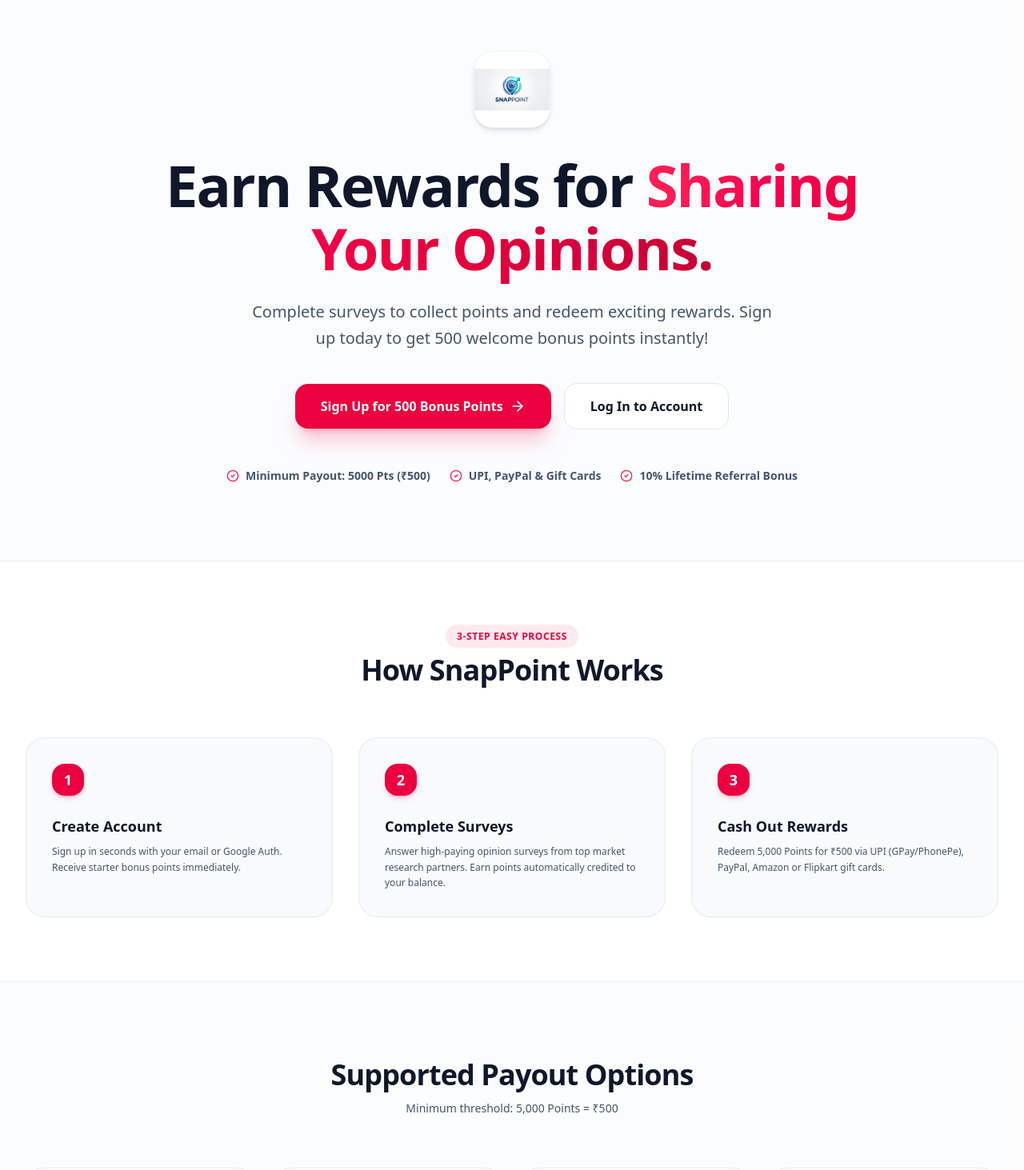
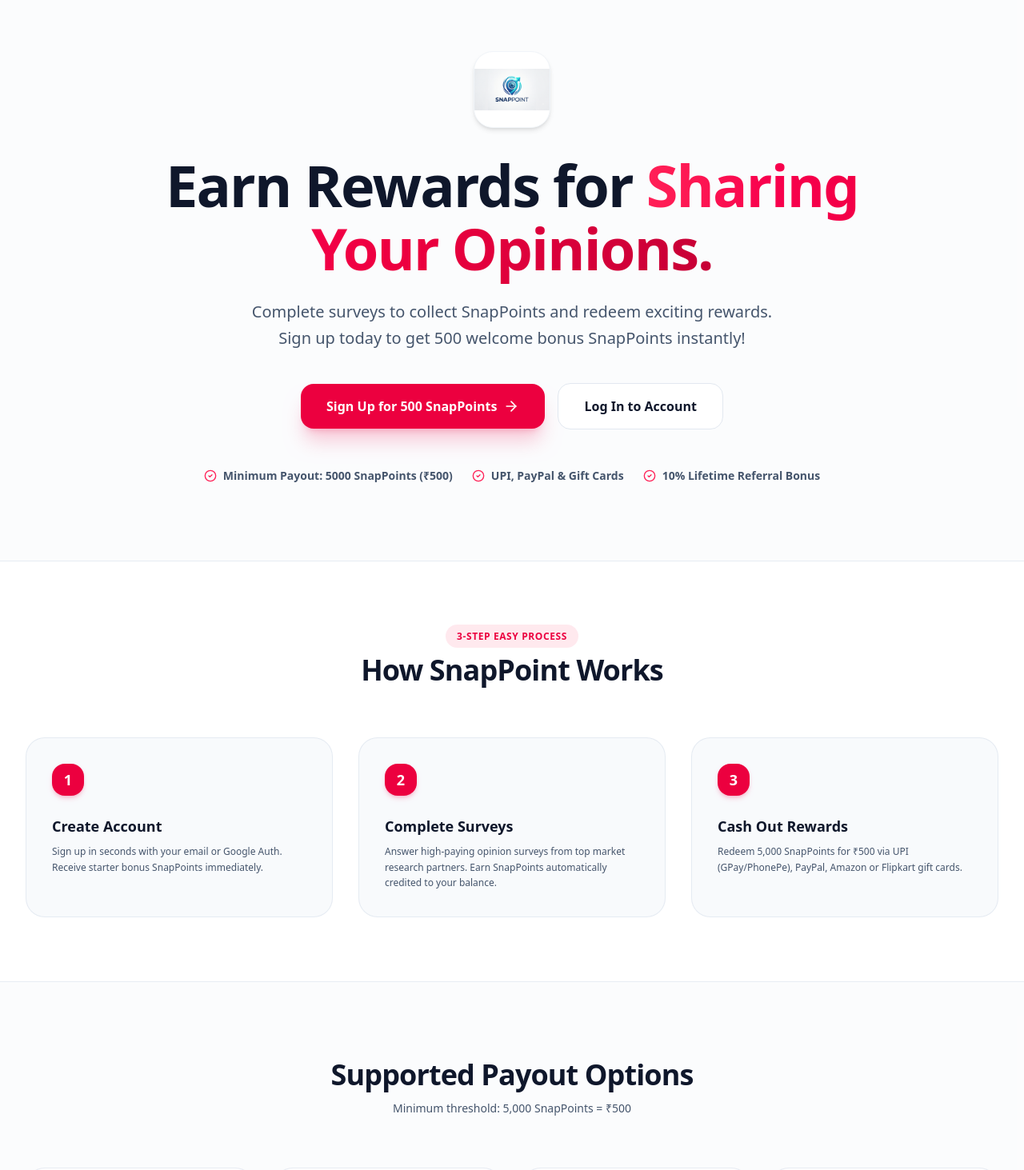
Before and after one commit to codewithsourabhX/SnapPoint, a React (Vite) app: page / in a window 1280 px wide. Shown: the top 1463 px of the page at 80% size. Built offline with nearby package versions, Linux system fonts and the light colour scheme; no server answers.

Commit message:
Rebrand points unit to SnapPoints and change gp to sp

```diff
--- a/src/App.tsx
+++ b/src/App.tsx
@@ -90,7 +90,7 @@
           </div>
 
           <div className="px-3.5 py-1.5 rounded-full bg-rose-600 text-white font-bold text-[11px] flex items-center gap-1.5 shadow-sm shadow-rose-600/20 active:scale-95 transition-all">
-            <span>{(user.points || 0).toLocaleString()} gp</span>
+            <span>{(user.points || 0).toLocaleString()} sp</span>
             <span className="opacity-70">≈</span>
             <span>INR {(user.balanceInRupees || 0).toLocaleString()}</span>
           </div>
--- a/src/components/auth/SignUpPage.tsx
+++ b/src/components/auth/SignUpPage.tsx
@@ -163,7 +163,7 @@
             Create Free SnapPoint Account
           </h2>
           <p className="text-xs font-bold text-rose-600 dark:text-rose-400 mt-1">
-            🎁 Get 500 Bonus Points (₹50) on sign up!
+            🎁 Get 500 Bonus SnapPoints (₹50) on sign up!
           </p>
         </div>
 
--- a/src/components/landing/LandingPage.tsx
+++ b/src/components/landing/LandingPage.tsx
@@ -58,7 +58,7 @@
             transition={{ delay: 0.2 }}
             className="mt-6 text-lg sm:text-xl text-slate-600 dark:text-slate-300 max-w-2xl mx-auto leading-relaxed"
           >
-            Complete surveys to collect points and redeem exciting rewards. Sign up today to get 500 welcome bonus points instantly!
+            Complete surveys to collect SnapPoints and redeem exciting rewards. Sign up today to get 500 welcome bonus SnapPoints instantly!
           </motion.p>
 
           {/* CTA Buttons */}
@@ -72,7 +72,7 @@
               onClick={() => setCurrentPage('signup')}
               className="w-full sm:w-auto px-8 py-4 rounded-2xl bg-rose-600 hover:bg-rose-500 text-white font-extrabold text-base shadow-xl shadow-rose-600/20 transition-all flex items-center justify-center gap-2 group active:scale-95 cursor-pointer"
             >
-              <span>Sign Up for 500 Bonus Points</span>
+              <span>Sign Up for 500 SnapPoints</span>
               <ArrowRight className="w-5 h-5 group-hover:translate-x-1 transition-transform" />
             </button>
 
@@ -93,7 +93,7 @@
           >
             <div className="flex items-center gap-2">
               <CheckCircle2 className="w-4 h-4 text-rose-500" />
-              <span>Minimum Payout: 5000 Pts (₹500)</span>
+              <span>Minimum Payout: 5000 SnapPoints (₹500)</span>
             </div>
             <div className="flex items-center gap-2">
               <CheckCircle2 className="w-4 h-4 text-rose-500" />
@@ -127,7 +127,7 @@
               </div>
               <h3 className="text-lg font-bold text-slate-900 dark:text-white mb-2">Create Account</h3>
               <p className="text-xs text-slate-600 dark:text-slate-400 leading-relaxed">
-                Sign up in seconds with your email or Google Auth. Receive starter bonus points immediately.
+                Sign up in seconds with your email or Google Auth. Receive starter bonus SnapPoints immediately.
               </p>
             </div>
 
@@ -138,7 +138,7 @@
               </div>
               <h3 className="text-lg font-bold text-slate-900 dark:text-white mb-2">Complete Surveys</h3>
               <p className="text-xs text-slate-600 dark:text-slate-400 leading-relaxed">
-                Answer high-paying opinion surveys from top market research partners. Earn points automatically credited to your balance.
+                Answer high-paying opinion surveys from top market research partners. Earn SnapPoints automatically credited to your balance.
               </p>
             </div>
 
@@ -149,7 +149,7 @@
               </div>
               <h3 className="text-lg font-bold text-slate-900 dark:text-white mb-2">Cash Out Rewards</h3>
               <p className="text-xs text-slate-600 dark:text-slate-400 leading-relaxed">
-                Redeem 5,000 Points for ₹500 via UPI (GPay/PhonePe), PayPal, Amazon or Flipkart gift cards.
+                Redeem 5,000 SnapPoints for ₹500 via UPI (GPay/PhonePe), PayPal, Amazon or Flipkart gift cards.
               </p>
             </div>
           </div>
@@ -164,7 +164,7 @@
               Supported Payout Options
             </h2>
             <p className="text-slate-600 dark:text-slate-400 text-sm mt-3">
-              Minimum threshold: 5,000 Points = ₹500
+              Minimum threshold: 5,000 SnapPoints = ₹500
             </p>
           </div>
 
--- a/src/components/profile/ProfilePage.tsx
+++ b/src/components/profile/ProfilePage.tsx
@@ -292,9 +292,9 @@
           <span className="text-[9px] px-2 py-0.5 rounded bg-rose-500/10 text-rose-600 font-extrabold uppercase tracking-wider">
             Earn 10% Commission
           </span>
-          <h3 className="text-sm font-extrabold text-slate-900">Invite Friends & Earn Points</h3>
+          <h3 className="text-sm font-extrabold text-slate-900">Invite Friends & Earn SnapPoints</h3>
           <p className="text-[11px] text-slate-500 leading-relaxed font-medium">
-            Get instant starter bonus points when your friends sign up, plus a 10% lifetime commission on all survey earnings!
+            Get instant starter bonus SnapPoints when your friends sign up, plus a 10% lifetime commission on all survey earnings!
           </p>
         </div>
 
@@ -305,7 +305,7 @@
                 Your Referral Code
               </label>
               <p className="text-[11px] text-slate-500 mt-0.5">
-                Friends enter this code during sign up to get 500 welcome points.
+                Friends enter this code during sign up to get 500 welcome SnapPoints.
               </p>
             </div>
 
--- a/src/data/faqData.ts
+++ b/src/data/faqData.ts
@@ -4,13 +4,13 @@
   {
     id: 'faq-1',
     question: 'How do points translate into real currency?',
-    answer: 'Every 10 SnapPoint Points equals ₹1 (or equivalent local currency). For example, 5,000 Points can be instantly redeemed for ₹500 via UPI, Amazon Gift Cards, Flipkart Vouchers, or PayPal Cash.',
+    answer: 'Every 10 SnapPoints equals ₹1 (or equivalent local currency). For example, 5,000 SnapPoints can be instantly redeemed for ₹500 via UPI, Amazon Gift Cards, Flipkart Vouchers, or PayPal Cash.',
     category: 'General'
   },
   {
     id: 'faq-2',
     question: 'What is the minimum withdrawal limit?',
-    answer: 'The minimum threshold for redemption is 5,000 Points (₹500). Once you reach 5,000 points, you can submit a withdrawal request anytime.',
+    answer: 'The minimum threshold for redemption is 5,000 SnapPoints (₹500). Once you reach 5,000 SnapPoints, you can submit a withdrawal request anytime.',
     category: 'Payouts'
   },
   {
@@ -28,7 +28,7 @@
   {
     id: 'faq-5',
     question: 'How does the Referral Program work?',
-    answer: 'Share your unique referral code or link. You get a starter bonus when your friend registers, plus a 10% lifetime commission on all points they earn from surveys and tasks!',
+    answer: 'Share your unique referral code or link. You get a starter bonus when your friend registers, plus a 10% lifetime commission on all SnapPoints they earn from surveys and tasks!',
     category: 'Referrals'
   },
   {
```
Also changed, not shown: src/components/withdraw/WithdrawPage.tsx (+9 -9 lines), src/context/AppContext.tsx (+4 -4 lines).
